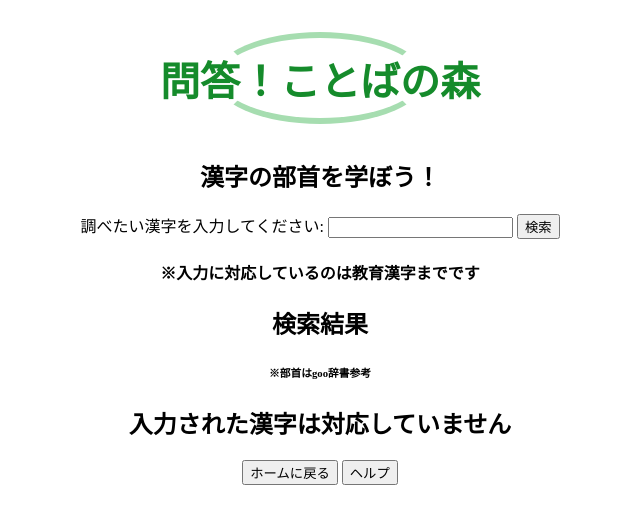
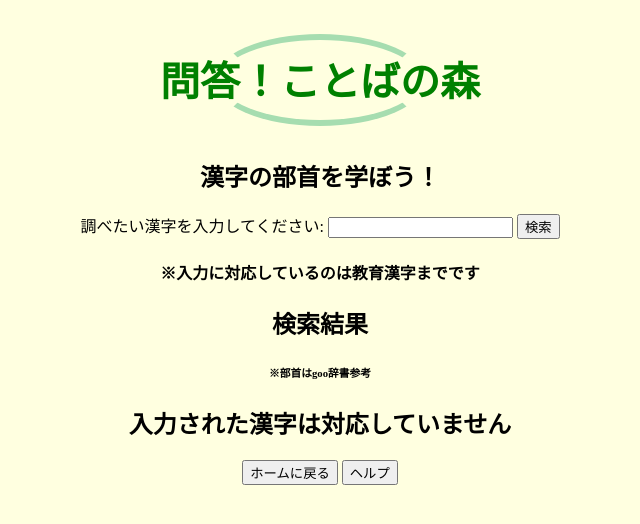
Before and after one commit to AbebeAbaba/Hackathon-Richard, a Flask app: page /kanji in a window 1280 px wide. Shown: the top 524 px of the page, without its empty margins (320-960 px from the left). Run offline with Flask 3, Linux system fonts and the light colour scheme.

Commit message:
背景色設定

```diff
--- a/flask/app/templates/english.html
+++ b/flask/app/templates/english.html
@@ -28,11 +28,15 @@
         -webkit-transform: translateX(-50%);
         transform: translateX(-50%);
         }
+
+        body{
+            background-color: #ffffe0;
+        }
 </style>
 <body>
     <div class="center">
     <h1>問答！ことばの森</h1>
-    <h2>英単語の接頭辞・接尾辞を学ぼう</h2>
+    <h2>英単語の接頭辞・接尾辞を学ぼう！</h2>
     <form action="/english/enpy" method="post">
         <label for="user_input">調べたい英単語を入力してください:</label>
         <input type="text" id="user_input" name="user_input" required>
--- a/flask/app/templates/help.html
+++ b/flask/app/templates/help.html
@@ -14,6 +14,10 @@
     .center{
         text-align: center;
     }
+
+    body{
+            background-color: #ffffe0;
+        }
 </style>
 <body>
     <h2 style="text-align: center";">現在対応している漢字一覧です</h2>
--- a/flask/app/templates/index.html
+++ b/flask/app/templates/index.html
@@ -33,6 +33,9 @@
         transform: translateX(-50%);
         }
 
+        body{
+            background-color: #ffffe0;
+        }
     </style>
     <body>
         <div class="center">
--- a/flask/app/templates/kanji.html
+++ b/flask/app/templates/kanji.html
@@ -7,7 +7,7 @@
     }
     h1 {
         position: relative;
-        color: #158b2b;
+        color: #008000;
         font-size: 40px; /* フォントサイズ変更 */
         padding: 10px 0; /* 余白を調整 */
         text-align: center;
@@ -17,7 +17,7 @@
         h1:before {
         content: "";
         position: absolute;
-        top: -8px; /* フォントサイズに合わせて位置を調整 */
+        top: -6px; /* フォントサイズに合わせて位置を調整 */
         left: 50%;
         width: 200px; /* 横幅を調整 */
         height: 80px; /* 高さを調整 */
@@ -28,10 +28,16 @@
         -webkit-transform: translateX(-50%);
         transform: translateX(-50%);
         }
+
+        body{
+            background-color: #ffffe0;
+        }
 </style>
 <body>
     <div class="center">
-    <h1>問答！ことばの森</h1>
+        <div class="top">
+            <h1>問答！ことばの森</h1>
+        </div>
     <h2>漢字の部首を学ぼう！</h2>
     <form action="/kanji/knpy" method="post">
         <label for="user_input">調べたい漢字を入力してください:</label>
```
